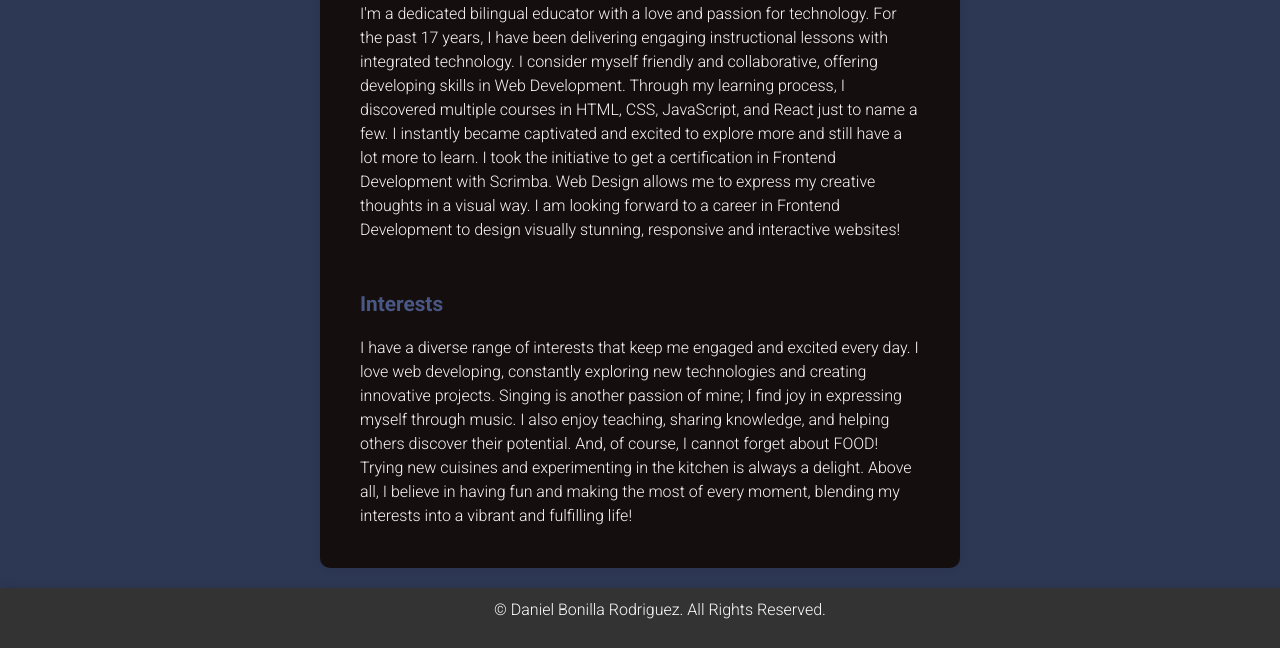
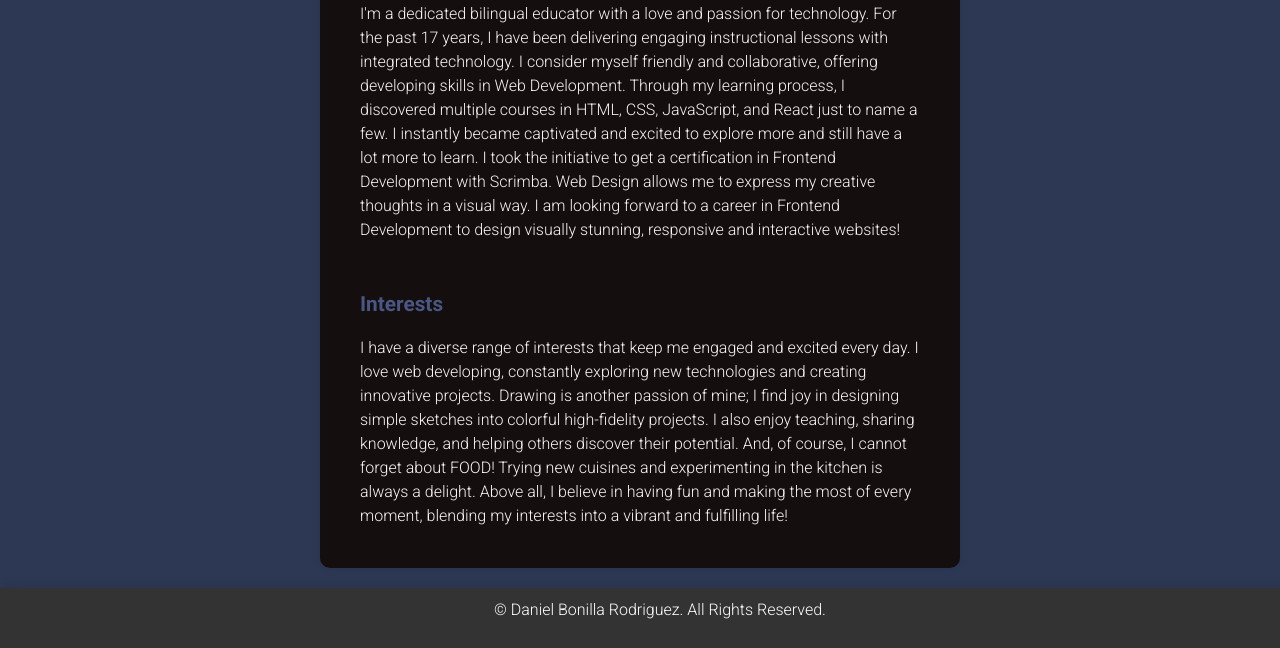
Before and after one commit to danib007/DanielBonilla-Portfolio, a plain HTML site: page about-me.html in a window 1280 px wide. Shown: the part 669-1317 px from the top of the page. Drawn offline with Linux system fonts and the light colour scheme; a web font is replaced by a local one.

Commit message:
Update about-me.html

```diff
--- a/about-me.html
+++ b/about-me.html
@@ -34,7 +34,7 @@
                 <h4>Interests</h4>
                 <p>I have a diverse range of interests that keep me engaged and excited every day.
                     I love web developing, constantly exploring new technologies and creating innovative projects.
-                    Singing is another passion of mine; I find joy in expressing myself through music.
+                    Drawing is another passion of mine; I find joy in designing simple sketches into colorful high-fidelity projects.
                     I also enjoy teaching, sharing knowledge, and helping others discover their potential.
                     And, of course, I cannot forget about FOOD! Trying new cuisines and experimenting in the kitchen is always a delight.
                     Above all, I believe in having fun and making the most of every moment, blending my interests into a vibrant and fulfilling life!</p>
```
